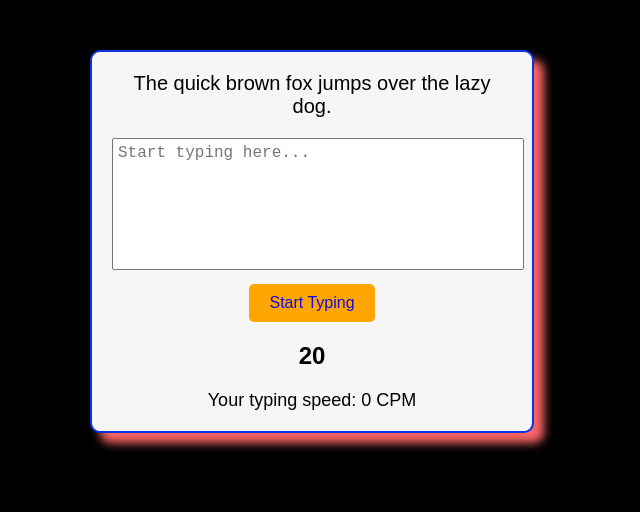
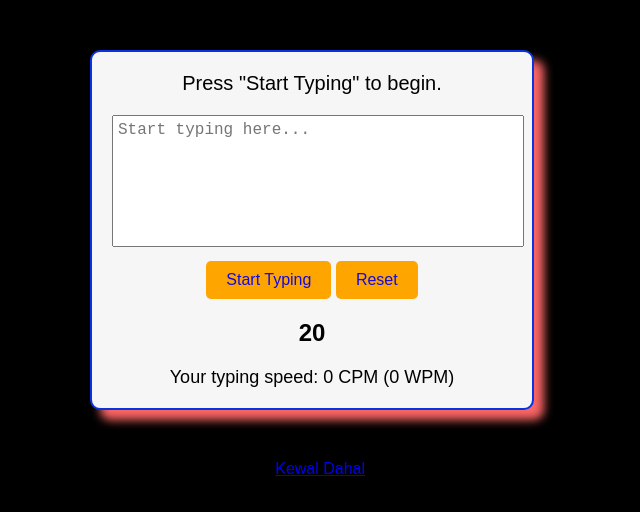
Before and after one commit to kewaldahal/basic-typingspeedchecker, a plain HTML site: page index.html in a window 1280 px wide. Shown: the whole page, without its empty margins (328-968 px from the left). Drawn offline with Linux system fonts and the light colour scheme.

Commit message:
Update index.html

```diff
--- a/index.html
+++ b/index.html
@@ -6,11 +6,17 @@
 </head>
 <body>
     <div class="container">
-        <div class="text-to-type">The quick brown fox jumps over the lazy dog.</div>
+        <div class="text-to-type" id="text-to-type">Press "Start Typing" to begin.</div>
         <textarea id="user-input" placeholder="Start typing here..."></textarea>
         <button onclick="startTyping()">Start Typing</button>
+        <button onclick="resetPage()">Reset</button>
         <div class="timer" id="timer">20</div>
-        <div class="result" id="result">Your typing speed: <span id="speed">0</span> CPM</div>
+        <div class="result" id="result">Your typing speed: <span id="speed">0</span> CPM (0 WPM)</div>
+    </div>
+    <div class="cpr">
+        <footer>
+          &copy; <a href="https://kewaldahal.com.np/" target="_blank">Kewal Dahal</a>
+        </footer>
     </div>
     <script src="script.js"></script>
 </body>
```
